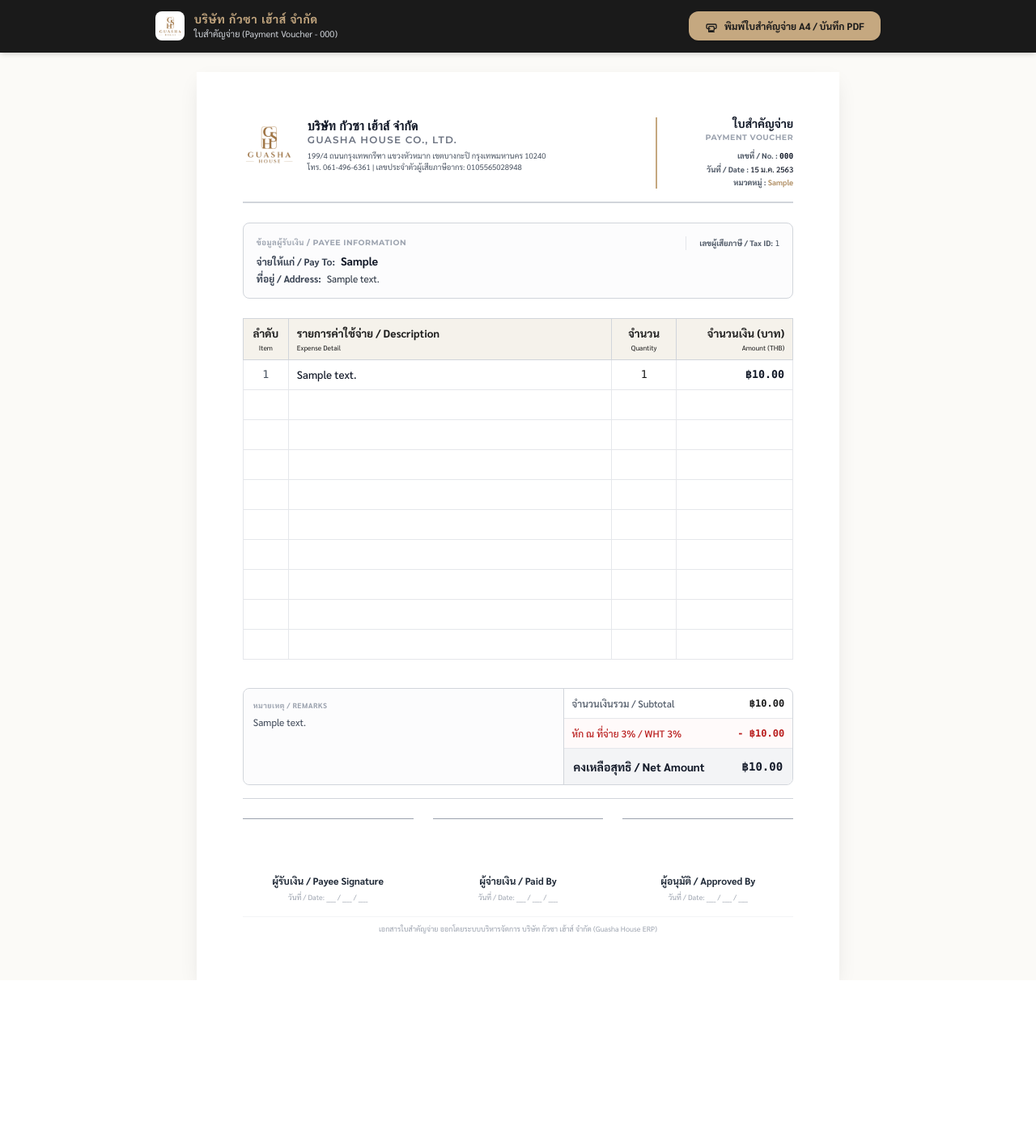
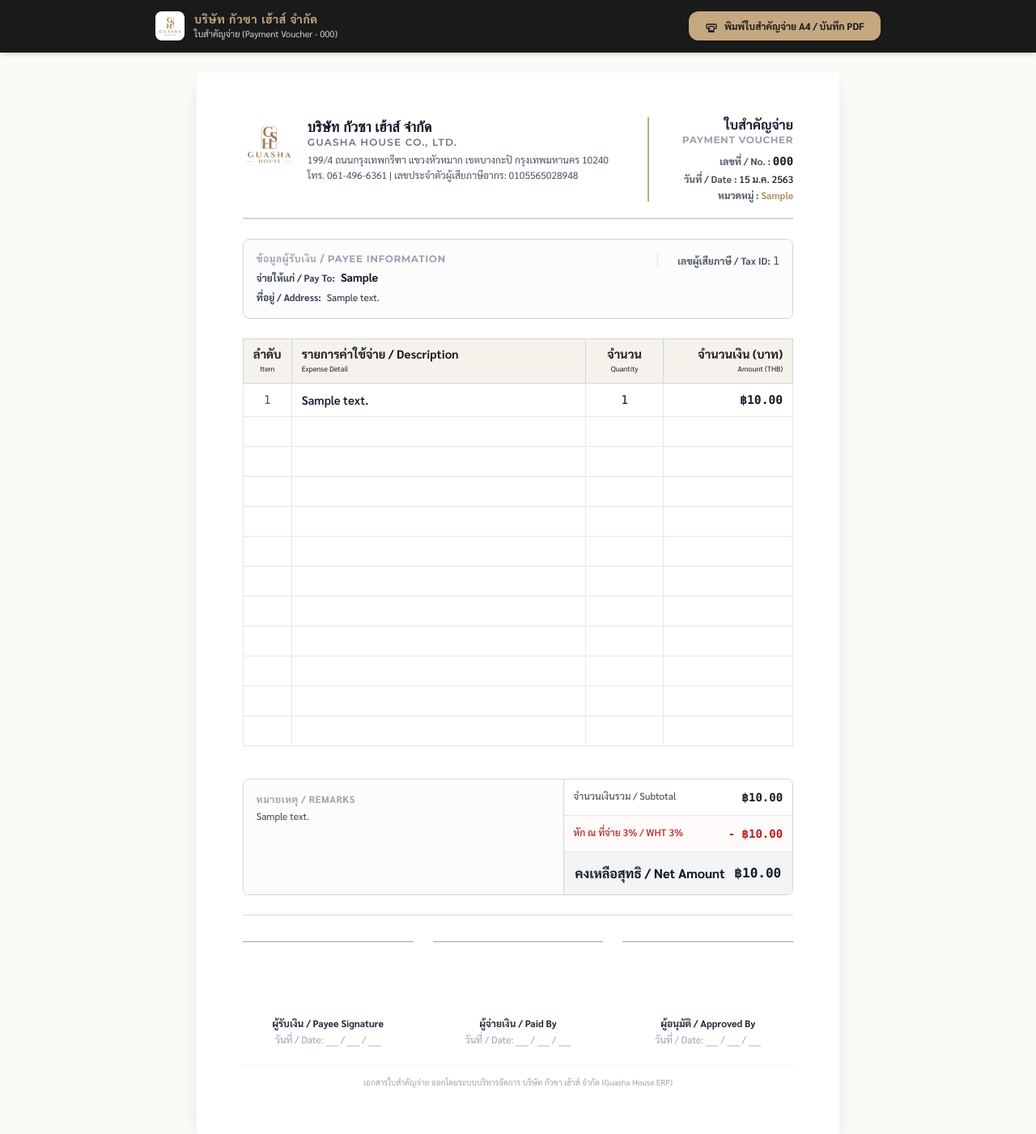
Before and after one commit to Amaraporn48/guasha-house, a FastAPI app: page /print/expense/1 in a window 1280 px wide. Shown: the whole page at 81% size. Before the commit the page ends 1211 px from the top, so only its background shows below. Run offline with FastAPI, Linux system fonts and the light colour scheme; tables that the repository leaves empty hold one stand-in row (values such as "Sample post"); some libraries are stand-ins or nearby versions.

Commit message:
Scale up font size, row count to 12, padding, and signature blocks to fill full A4 page when printing

```diff
--- a/main.py
+++ b/main.py
@@ -1528,7 +1528,7 @@ def print_expense_voucher(exp_id: int, request: Request, db: Session = Depends(g
 
     setattr(exp, "formatted_date", formatted_date)
 
-    padding_count = max(0, 10 - (len(items) if items else 1))
+    padding_count = max(0, 12 - (len(items) if items else 1))
     padding_rows = range(padding_count)
 
     return templates.TemplateResponse(
--- a/templates/print_voucher.html
+++ b/templates/print_voucher.html
@@ -73,14 +73,14 @@
         .voucher-table th {
             background-color: #f5f2eb !important;
             color: #1a1a1a;
-            font-size: 10pt;
+            font-size: 11pt;
             font-weight: 700;
-            padding: 8px 10px;
+            padding: 10px 12px;
             border: 1px solid #d1d5db;
         }
         .voucher-table td {
-            font-size: 10pt;
-            padding: 8px 10px;
+            font-size: 11pt;
+            padding: 10px 12px;
             border: 1px solid #e5e7eb;
         }
     </style>
@@ -109,23 +109,23 @@
         <!-- TOP SECTION: COMPANY & PAYEE DETAILS -->
         <div>
             <!-- Header Block (Matching Tax Invoice Layout) -->
-            <div class="flex justify-between items-start border-b-2 border-gray-300 pb-4 mb-6">
+            <div class="flex justify-between items-start border-b-2 border-gray-300 pb-5 mb-6">
                 <div class="flex gap-4 items-start">
                     <img src="/static/logo.png" alt="Guasha House Logo" class="h-16 w-16 object-contain flex-shrink-0">
                     <div>
-                        <h2 class="text-base font-bold text-gray-900 leading-tight uppercase font-serif">บริษัท กัวซา เฮ้าส์ จำกัด</h2>
+                        <h2 class="text-lg font-bold text-gray-900 leading-tight uppercase font-serif">บริษัท กัวซา เฮ้าส์ จำกัด</h2>
                         <h3 class="text-xs font-semibold text-gray-500 uppercase tracking-widest mb-1">GUASHA HOUSE CO., LTD.</h3>
-                        <p class="text-[9.5px] text-gray-600 leading-normal">
+                        <p class="text-xs text-gray-600 leading-relaxed">
                             199/4 ถนนกรุงเทพกรีฑา แขวงหัวหมาก เขตบางกะปิ กรุงเทพมหานคร 10240<br>
                             โทร. 061-496-6361 | เลขประจำตัวผู้เสียภาษีอากร: 0105565028948
                         </p>
                     </div>
                 </div>
-                <div class="text-right border-l-2 border-[#c5a880] pl-4 min-w-[170px]">
-                    <h4 class="text-sm font-bold text-gray-900 leading-tight uppercase">ใบสำคัญจ่าย</h4>
-                    <h5 class="text-[9.5px] font-bold text-gray-400 uppercase tracking-wider mb-2">PAYMENT VOUCHER</h5>
-                    <div class="text-[9.5px] space-y-0.5 text-gray-600">
-                        <div><span class="font-bold">เลขที่ / No. :</span> <span class="font-mono font-bold text-gray-900">{{ exp.voucher_number or '-' }}</span></div>
+                <div class="text-right border-l-2 border-[#c5a880] pl-4 min-w-[180px]">
+                    <h4 class="text-base font-bold text-gray-900 leading-tight uppercase">ใบสำคัญจ่าย</h4>
+                    <h5 class="text-xs font-bold text-gray-400 uppercase tracking-wider mb-2">PAYMENT VOUCHER</h5>
+                    <div class="text-xs space-y-1 text-gray-600">
+                        <div><span class="font-bold">เลขที่ / No. :</span> <span class="font-mono font-bold text-gray-900 text-sm">{{ exp.voucher_number or '-' }}</span></div>
                         <div><span class="font-bold">วันที่ / Date :</span> <span class="font-medium text-gray-900">{{ exp.formatted_date }}</span></div>
                         <div><span class="font-bold">หมวดหมู่ :</span> <span class="font-bold text-[#b39268]">{{ exp.category }}</span></div>
                     </div>
@@ -133,42 +133,42 @@
             </div>
 
             <!-- Payee Information Block -->
-            <div class="border border-gray-300 rounded-lg p-4 bg-gray-50/50 mb-6 flex justify-between items-start text-xs">
+            <div class="border border-gray-300 rounded-lg p-4 bg-gray-50/50 mb-6 flex justify-between items-start text-xs leading-relaxed">
                 <div class="flex-1 space-y-1">
-                    <h5 class="text-[9.5px] font-bold text-gray-400 uppercase tracking-wider mb-1">ข้อมูลผู้รับเงิน / PAYEE INFORMATION</h5>
+                    <h5 class="text-xs font-bold text-gray-400 uppercase tracking-wider mb-1">ข้อมูลผู้รับเงิน / PAYEE INFORMATION</h5>
                     <div><span class="font-bold text-gray-700">จ่ายให้แก่ / Pay To:</span> <span class="font-bold text-gray-900 text-sm ml-1">{{ exp.pay_to or '-' }}</span></div>
                     <div><span class="font-bold text-gray-700">ที่อยู่ / Address:</span> <span class="text-gray-800 ml-1">{{ exp.address or '-' }}</span></div>
                 </div>
-                <div class="text-right text-[9.5px] text-gray-600 flex-shrink-0 pl-4 border-l border-gray-200">
-                    <div><span class="font-bold">เลขผู้เสียภาษี / Tax ID:</span> <span class="font-mono font-medium">{{ exp.tax_id or '-' }}</span></div>
+                <div class="text-right text-xs text-gray-600 flex-shrink-0 pl-6 border-l border-gray-200">
+                    <div><span class="font-bold">เลขผู้เสียภาษี / Tax ID:</span> <span class="font-mono font-medium text-sm">{{ exp.tax_id or '-' }}</span></div>
                 </div>
             </div>
 
             <!-- Line Items Table -->
-            <div class="mb-4">
-                <table class="voucher-table text-[10.5px]">
+            <div class="mb-6">
+                <table class="voucher-table text-xs">
                     <thead>
                         <tr class="bg-gray-100 text-gray-800">
-                            <th class="w-14 text-center">ลำดับ<br><span class="text-[8.5px] font-normal block mt-0.5">Item</span></th>
-                            <th class="text-left">รายการค่าใช้จ่าย / Description<br><span class="text-[8.5px] font-normal block mt-0.5">Expense Detail</span></th>
-                            <th class="w-20 text-center">จำนวน<br><span class="text-[8.5px] font-normal block mt-0.5">Quantity</span></th>
-                            <th class="w-36 text-right">จำนวนเงิน (บาท)<br><span class="text-[8.5px] font-normal block mt-0.5">Amount (THB)</span></th>
+                            <th class="w-14 text-center">ลำดับ<br><span class="text-[9px] font-normal block mt-0.5">Item</span></th>
+                            <th class="text-left">รายการค่าใช้จ่าย / Description<br><span class="text-[9px] font-normal block mt-0.5">Expense Detail</span></th>
+                            <th class="w-24 text-center">จำนวน<br><span class="text-[9px] font-normal block mt-0.5">Quantity</span></th>
+                            <th class="w-40 text-right">จำนวนเงิน (บาท)<br><span class="text-[9px] font-normal block mt-0.5">Amount (THB)</span></th>
                         </tr>
                     </thead>
                     <tbody>
                         {% for item in items %}
                         <tr>
                             <td class="text-center font-mono text-gray-600">{{ loop.index }}</td>
-                            <td class="font-medium text-gray-900">{{ item.description }}</td>
-                            <td class="text-center font-mono">{{ item.quantity }}</td>
-                            <td class="text-right font-mono font-bold text-gray-900">฿{{ "{:,.2f}".format(item.amount) }}</td>
+                            <td class="font-semibold text-gray-900">{{ item.description }}</td>
+                            <td class="text-center font-mono text-sm">{{ item.quantity }}</td>
+                            <td class="text-right font-mono font-bold text-sm text-gray-900">฿{{ "{:,.2f}".format(item.amount) }}</td>
                         </tr>
                         {% else %}
                         <tr>
                             <td class="text-center font-mono text-gray-600">1</td>
-                            <td class="font-medium text-gray-900">{{ exp.description or exp.category }}</td>
-                            <td class="text-center font-mono">1</td>
-                            <td class="text-right font-mono font-bold text-gray-900">฿{{ "{:,.2f}".format(exp.subtotal or exp.amount) }}</td>
+                            <td class="font-semibold text-gray-900">{{ exp.description or exp.category }}</td>
+                            <td class="text-center font-mono text-sm">1</td>
+                            <td class="text-right font-mono font-bold text-sm text-gray-900">฿{{ "{:,.2f}".format(exp.subtotal or exp.amount) }}</td>
                         </tr>
                         {% endfor %}
 
@@ -187,53 +187,53 @@
         </div>
 
         <!-- BOTTOM SECTION: CALCULATIONS & SIGNATURES -->
-        <div class="space-y-4">
+        <div class="space-y-6 pt-4">
             <!-- Calculations & Remarks Grid -->
             <div class="grid grid-cols-12 border border-gray-300 rounded-lg overflow-hidden text-xs">
-                <div class="col-span-7 p-3 bg-gray-50/50 border-r border-gray-300 flex flex-col justify-between">
+                <div class="col-span-7 p-4 bg-gray-50/50 border-r border-gray-300 flex flex-col justify-between">
                     <div>
-                        <span class="text-[9px] font-bold text-gray-400 uppercase tracking-wider block mb-1">หมายเหตุ / REMARKS</span>
+                        <span class="text-xs font-bold text-gray-400 uppercase tracking-wider block mb-1">หมายเหตุ / REMARKS</span>
                         <p class="text-xs text-gray-700 whitespace-pre-line leading-relaxed">{{ exp.note or '-' }}</p>
                     </div>
                 </div>
                 <div class="col-span-5 text-xs divide-y divide-gray-200">
-                    <div class="flex justify-between p-2.5">
+                    <div class="flex justify-between p-3">
                         <span class="text-gray-600 font-medium">จำนวนเงินรวม / Subtotal</span>
-                        <span class="font-bold font-mono">฿{{ "{:,.2f}".format(exp.subtotal or exp.amount) }}</span>
+                        <span class="font-bold font-mono text-sm">฿{{ "{:,.2f}".format(exp.subtotal or exp.amount) }}</span>
                     </div>
                     {% if exp.withholding_tax_amount and exp.withholding_tax_amount > 0 %}
-                    <div class="flex justify-between p-2.5 text-red-700 bg-red-50/40">
+                    <div class="flex justify-between p-3 text-red-700 bg-red-50/40">
                         <span class="font-medium">หัก ณ ที่จ่าย 3% / WHT 3%</span>
-                        <span class="font-bold font-mono">- ฿{{ "{:,.2f}".format(exp.withholding_tax_amount) }}</span>
+                        <span class="font-bold font-mono text-sm">- ฿{{ "{:,.2f}".format(exp.withholding_tax_amount) }}</span>
                     </div>
                     {% endif %}
-                    <div class="flex justify-between p-3 bg-gray-100 font-bold text-sm">
+                    <div class="flex justify-between p-3.5 bg-gray-100 font-bold text-base">
                         <span class="text-gray-900">คงเหลือสุทธิ / Net Amount</span>
-                        <span class="font-bold font-mono text-gray-900">฿{{ "{:,.2f}".format(exp.net_amount or exp.amount) }}</span>
+                        <span class="font-bold font-mono text-gray-900 text-base">฿{{ "{:,.2f}".format(exp.net_amount or exp.amount) }}</span>
                     </div>
                 </div>
             </div>
 
             <!-- Signatures Block (Matching Invoice Signature Area) -->
-            <div class="grid grid-cols-3 gap-6 text-center text-xs pt-6 border-t border-gray-300">
+            <div class="grid grid-cols-3 gap-6 text-center text-xs pt-8 border-t border-gray-300">
                 <div class="border-t border-gray-400 pt-2 space-y-1">
-                    <div class="h-14"></div>
-                    <span class="font-bold text-gray-800 block">ผู้รับเงิน / Payee Signature</span>
-                    <span class="text-[9px] text-gray-400 block mt-1">วันที่ / Date: ____ / ____ / ____</span>
+                    <div class="h-20"></div>
+                    <span class="font-bold text-gray-800 text-xs block">ผู้รับเงิน / Payee Signature</span>
+                    <span class="text-xs text-gray-400 block mt-1">วันที่ / Date: ____ / ____ / ____</span>
                 </div>
                 <div class="border-t border-gray-400 pt-2 space-y-1">
-                    <div class="h-14"></div>
-                    <span class="font-bold text-gray-800 block">ผู้จ่ายเงิน / Paid By</span>
-                    <span class="text-[9px] text-gray-400 block mt-1">วันที่ / Date: ____ / ____ / ____</span>
+                    <div class="h-20"></div>
+                    <span class="font-bold text-gray-800 text-xs block">ผู้จ่ายเงิน / Paid By</span>
+                    <span class="text-xs text-gray-400 block mt-1">วันที่ / Date: ____ / ____ / ____</span>
                 </div>
                 <div class="border-t border-gray-400 pt-2 space-y-1">
-                    <div class="h-14"></div>
-                    <span class="font-bold text-gray-800 block">ผู้อนุมัติ / Approved By</span>
-                    <span class="text-[9px] text-gray-400 block mt-1">วันที่ / Date: ____ / ____ / ____</span>
+                    <div class="h-20"></div>
+                    <span class="font-bold text-gray-800 text-xs block">ผู้อนุมัติ / Approved By</span>
+                    <span class="text-xs text-gray-400 block mt-1">วันที่ / Date: ____ / ____ / ____</span>
                 </div>
             </div>
 
-            <div class="text-[9px] text-gray-400 text-center border-t border-gray-100 pt-2">
+            <div class="text-[10px] text-gray-400 text-center border-t border-gray-100 pt-3">
                 เอกสารใบสำคัญจ่าย ออกโดยระบบบริหารจัดการ บริษัท กัวซา เฮ้าส์ จำกัด (Guasha House ERP)
             </div>
         </div>
```
